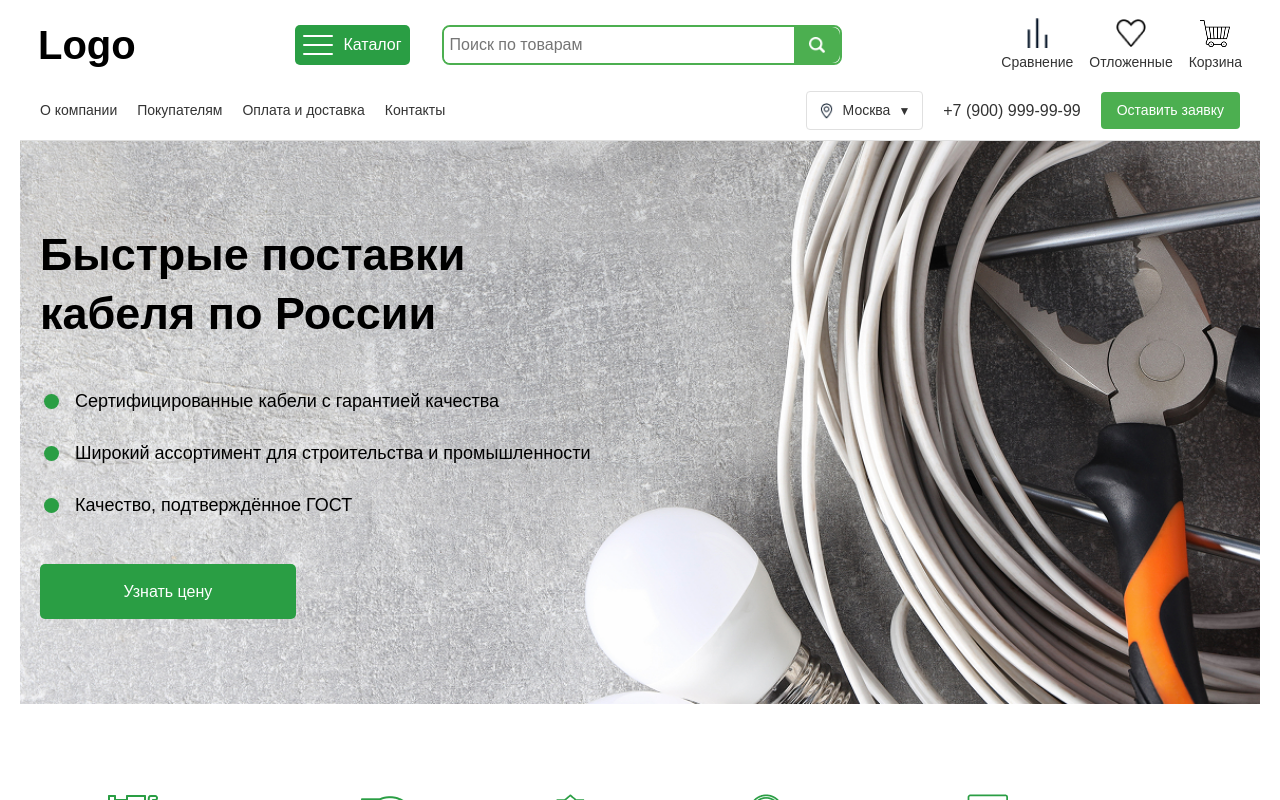
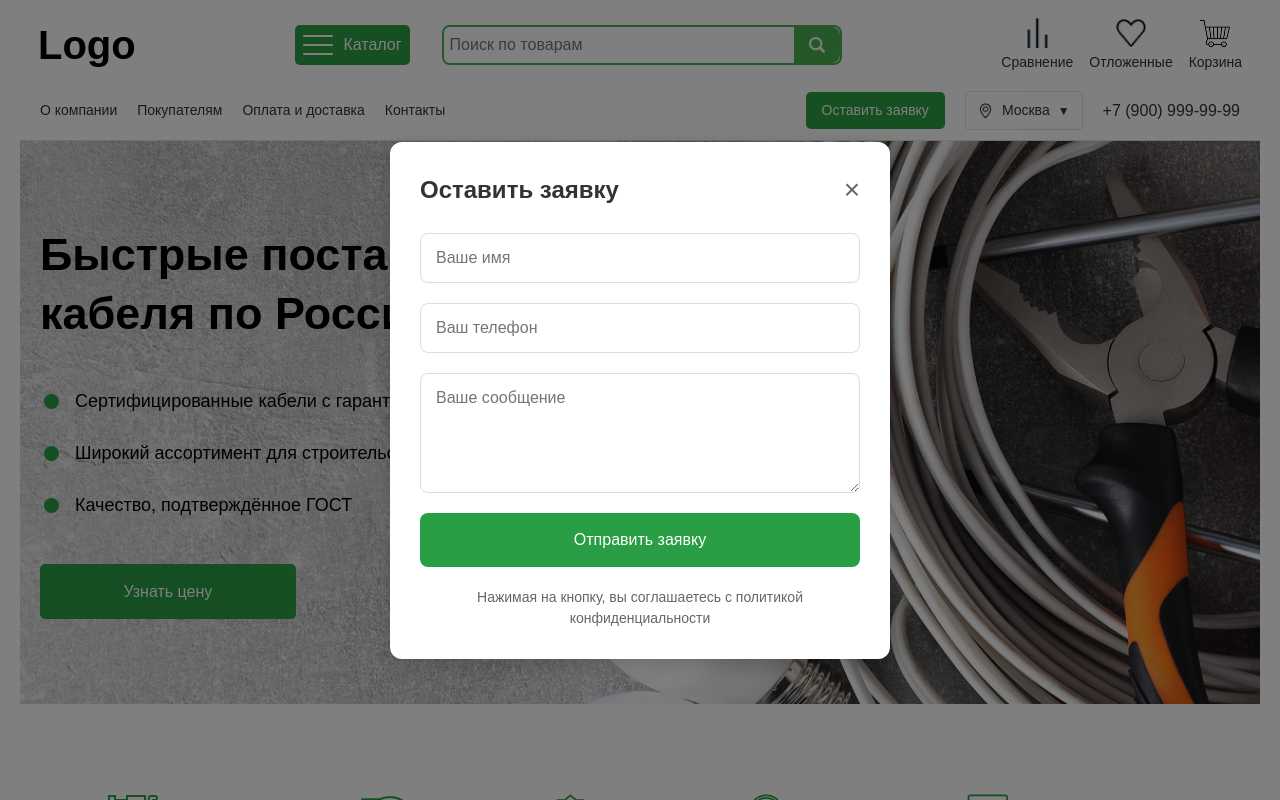
Before and after one commit to MaEsTr0oF/Repository, a React (Vite) app: page / in a window 1280 px wide. Both pictures are taken after a click on the button "Оставить заявку". Shown: the top 800 px of the page. Built offline with nearby package versions, Linux system fonts and the light colour scheme.

Commit message:
Add 2 modals + update productCard page

```diff
--- /dev/null
+++ b/src/components/RequestForm/RequestForm.module.css
@@ -0,0 +1,142 @@
+.modalOverlay {
+  position: fixed;
+  top: 0;
+  left: 0;
+  right: 0;
+  bottom: 0;
+  background-color: rgba(0, 0, 0, 0.5);
+  display: flex;
+  justify-content: center;
+  align-items: center;
+  z-index: 1000;
+  animation: fadeIn 0.3s ease-out;
+}
+
+.modalContent {
+  background: white;
+  padding: 30px;
+  border-radius: 12px;
+  width: 90%;
+  max-width: 500px;
+  position: relative;
+  animation: slideIn 0.3s ease-out;
+  box-shadow: 0 4px 20px rgba(0, 0, 0, 0.15);
+}
+
+.modalHeader {
+  display: flex;
+  justify-content: space-between;
+  align-items: center;
+  margin-bottom: 25px;
+}
+
+.modalHeader h2 {
+  margin: 0;
+  color: #333;
+  font-size: 24px;
+}
+
+.closeButton {
+  background: none;
+  border: none;
+  font-size: 28px;
+  color: #666;
+  cursor: pointer;
+  padding: 0;
+  line-height: 1;
+  transition: color 0.2s;
+}
+
+.closeButton:hover {
+  color: #333;
+}
+
+.form {
+  display: flex;
+  flex-direction: column;
+  gap: 20px;
+}
+
+.formGroup {
+  display: flex;
+  flex-direction: column;
+}
+
+.input,
+.textarea {
+  padding: 12px 15px;
+  border: 1px solid #ddd;
+  border-radius: 8px;
+  font-size: 16px;
+  transition: border-color 0.3s;
+}
+
+.input:focus,
+.textarea:focus {
+  outline: none;
+  border-color: #2A9E44;
+}
+
+.textarea {
+  min-height: 120px;
+  resize: vertical;
+}
+
+.submitButton {
+  background-color: #2A9E44;
+  color: white;
+  border: none;
+  border-radius: 8px;
+  padding: 15px;
+  font-size: 16px;
+  cursor: pointer;
+  transition: background-color 0.3s;
+}
+
+.submitButton:hover {
+  background-color: #238a3a;
+}
+
+.privacy {
+  font-size: 14px;
+  color: #666;
+  text-align: center;
+  margin: 0;
+}
+
+@keyframes fadeIn {
+  from {
+    opacity: 0;
+  }
+  to {
+    opacity: 1;
+  }
+}
+
+@keyframes slideIn {
+  from {
+    transform: translateY(-20px);
+    opacity: 0;
+  }
+  to {
+    transform: translateY(0);
+    opacity: 1;
+  }
+}
+
+@media (max-width: 768px) {
+  .modalContent {
+    width: 95%;
+    padding: 20px;
+  }
+
+  .modalHeader h2 {
+    font-size: 20px;
+  }
+
+  .input,
+  .textarea,
+  .submitButton {
+    font-size: 15px;
+  }
+}
--- /dev/null
+++ b/src/components/RequestForm/RequestForm.tsx
@@ -0,0 +1,88 @@
+import { useState, FormEvent } from 'react';
+import styles from './RequestForm.module.css';
+
+interface RequestFormProps {
+  isOpen: boolean;
+  onClose: () => void;
+}
+
+export default function RequestForm({ isOpen, onClose }: RequestFormProps) {
+  const [formData, setFormData] = useState({
+    name: '',
+    phone: '',
+    message: ''
+  });
+
+  const handleSubmit = (e: FormEvent) => {
+    e.preventDefault();
+    console.log('Form submitted:', formData);
+    setFormData({ name: '', phone: '', message: '' });
+    onClose();
+  };
+
+  const handleChange = (e: React.ChangeEvent<HTMLInputElement | HTMLTextAreaElement>) => {
+    const { name, value } = e.target;
+    setFormData(prev => ({
+      ...prev,
+      [name]: value
+    }));
+  };
+
+  if (!isOpen) return null;
+
+  return (
+    <div className={styles.modalOverlay} onClick={onClose}>
+      <div className={styles.modalContent} onClick={e => e.stopPropagation()}>
+        <div className={styles.modalHeader}>
+          <h2>Оставить заявку</h2>
+          <button className={styles.closeButton} onClick={onClose}>×</button>
+        </div>
+
+        <form onSubmit={handleSubmit} className={styles.form}>
+          <div className={styles.formGroup}>
+            <input
+              type="text"
+              name="name"
+              placeholder="Ваше имя"
+              value={formData.name}
+              onChange={handleChange}
+              required
+              className={styles.input}
+            />
+          </div>
+
+          <div className={styles.formGroup}>
+            <input
+              type="tel"
+              name="phone"
+              placeholder="Ваш телефон"
+              value={formData.phone}
+              onChange={handleChange}
+              required
+              className={styles.input}
+            />
+          </div>
+
+          <div className={styles.formGroup}>
+            <textarea
+              name="message"
+              placeholder="Ваше сообщение"
+              value={formData.message}
+              onChange={handleChange}
+              required
+              className={styles.textarea}
+            />
+          </div>
+
+          <button type="submit" className={styles.submitButton}>
+            Отправить заявку
+          </button>
+
+          <p className={styles.privacy}>
+            Нажимая на кнопку, вы соглашаетесь с политикой конфиденциальности
+          </p>
+        </form>
+      </div>
+    </div>
+  );
+}
--- a/src/components/header/PhoneMap/PhoneMap.tsx
+++ b/src/components/header/PhoneMap/PhoneMap.tsx
@@ -39,9 +39,7 @@ export default function PhoneMap() {
 				)}
 			</div>
 			<div className={styles.phoneNumber}>+7 (900) 999-99-99</div>
-			<button type="submit" className={styles.button}>
-				<span>Оставить заявку</span>
-			</button>
+
 		</div>
 	);
 }
--- a/src/components/header/SubHeader.module.css
+++ b/src/components/header/SubHeader.module.css
@@ -29,6 +29,21 @@
   gap: 20px;
 }
 
+.requestButton {
+  padding: 8px 16px;
+  background-color: #2A9E44;
+  color: white;
+  border: none;
+  border-radius: 5px;
+  font-size: 14px;
+  cursor: pointer;
+  transition: background-color 0.3s ease;
+}
+
+.requestButton:hover {
+  background-color: #238a3a;
+}
+
 @media (max-width: 768px) {
   .subHeader {
     padding: 10px;
@@ -41,4 +56,9 @@
   .rightSection {
     gap: 15px;
   }
+
+  .requestButton {
+    padding: 6px 12px;
+    font-size: 13px;
+  }
 }
--- a/src/components/header/SubHeader.tsx
+++ b/src/components/header/SubHeader.tsx
@@ -1,8 +1,12 @@
+import { useState } from 'react';
 import { Link } from "react-router-dom";
 import PhoneMap from "./PhoneMap/PhoneMap";
 import styles from "./SubHeader.module.css";
+import RequestForm from '../RequestForm/RequestForm';
 
 export default function SubHeader() {
+  const [isModalOpen, setIsModalOpen] = useState(false);
+
   return (
     <div className={styles.subHeader}>
       <div className={styles.navigation}>
@@ -12,8 +16,19 @@ export default function SubHeader() {
         <Link to="/contacts" className={styles.navLink}>Контакты</Link>
       </div>
       <div className={styles.rightSection}>
+        <button
+          className={styles.requestButton}
+          onClick={() => setIsModalOpen(true)}
+        >
+          Оставить заявку
+        </button>
         <PhoneMap />
       </div>
+
+      <RequestForm
+        isOpen={isModalOpen}
+        onClose={() => setIsModalOpen(false)}
+      />
     </div>
   );
 }
--- a/src/components/main/MainContForm/MainContForm.tsx
+++ b/src/components/main/MainContForm/MainContForm.tsx
@@ -1,8 +1,32 @@
+import { useState, FormEvent } from 'react';
 import teleg from "/img/teleg.png";
 import whats from "/img/whats.png";
 import "./MainContForm.css";
+import Modal from '../../Modal/Modal';
 
 export default function MainContForm() {
+  const [isModalOpen, setIsModalOpen] = useState(false);
+  const [formData, setFormData] = useState({
+    name: '',
+    phone: '',
+    message: ''
+  });
+
+  const handleSubmit = (e: FormEvent) => {
+    e.preventDefault();
+    console.log('Form submitted:', formData);
+    setIsModalOpen(true);
+    setFormData({ name: '', phone: '', message: '' });
+  };
+
+  const handleChange = (e: React.ChangeEvent<HTMLInputElement | HTMLTextAreaElement>) => {
+    const { name, value } = e.target;
+    setFormData(prev => ({
+      ...prev,
+      [name]: value
+    }));
+  };
+
   const data = {
     adress: {
       label: "Адрес",
@@ -19,6 +43,7 @@ export default function MainContForm() {
   };
 
   return (
+    <>
       <div className="main-container">
         <div className="contact-wrapper">
           {/* Левая часть */}
@@ -37,31 +62,54 @@ export default function MainContForm() {
               </div>
             </div>
           </div>
-        <div className="contact-form">
+          <form className="contact-form" onSubmit={handleSubmit}>
             <h2 className="form-title">
               Остались вопросы? Оставьте заявку и мы свяжемся с Вами
             </h2>
             <div className="form-input-group">
-            <input type="text" placeholder="Имя" className="form-input" />
               <input
                 type="text"
+                placeholder="Имя"
+                className="form-input"
+                name="name"
+                value={formData.name}
+                onChange={handleChange}
+                required
+              />
+              <input
+                type="tel"
                 placeholder="+7 (000) 000-00-00"
                 className="form-input"
+                name="phone"
+                value={formData.phone}
+                onChange={handleChange}
+                required
               />
             </div>
             <textarea
-            name="question"
+              name="message"
               placeholder="Ваш вопрос"
               className="form-textarea"
+              value={formData.message}
+              onChange={handleChange}
+              required
             />
             <div className="form-footer">
-            <button className="form-button">Отправить</button>
+              <button type="submit" className="form-button">Отправить</button>
               <span className="form-note">
                 *Нажимая на кнопку, вы соглашаетесь с политикой конфиденциальности
               </span>
             </div>
+          </form>
         </div>
       </div>
-    </div>
+
+      <Modal
+        isOpen={isModalOpen}
+        onClose={() => setIsModalOpen(false)}
+        title="Спасибо за обращение!"
+        message="Мы получили вашу заявку и свяжемся с вами в ближайшее время."
+      />
+    </>
   );
 }
--- a/src/components/main/ProductCard.tsx
+++ b/src/components/main/ProductCard.tsx
@@ -1,18 +1,31 @@
+import { useNavigate } from 'react-router-dom';
+
 interface Props {
 	imagesrc: string;
 	label: string;
-	text:string;
-	cost:string;
+	text: string;
+	cost: string;
 }
-export default function ProductCard({imagesrc,label,text,cost}:Props){
+
+export default function ProductCard({imagesrc, label, text, cost}: Props) {
+	const navigate = useNavigate();
+
+	const handleClick = () => {
+		navigate('/product/1', { state: { productImage: imagesrc, title: label, description: text, price: cost } });
+	};
+
 	return(
 		<div style={{display:"flex",flexDirection:"column",gap:15,width:"100%",height:"100%",alignItems:"start",justifyContent:"space-between"}}>
 			<img src={imagesrc} style={{boxShadow: "0px 0px 10px rgba(0, 0, 0, 0.1)",width:"100%",height:"220px",objectFit:"cover",borderRadius:"5px"}} alt="" />
 			<h2 style={{fontSize:"18px",fontWeight:"bold"}}>{label}</h2>
 			<span style={{fontSize:"16px"}}>{text}</span>
 			{cost!="0" ? <span style={{color:"#2A9E44",fontSize:16}}>{`Цена: от ${cost} руб.`}</span> : <span style={{color:"#2A9E44",fontSize:16}}>Цена: по запросу</span> }
-		<button type="submit" style={{height:35,width:173,color:"white",background:"#2A9E44",padding:"0.5rem",borderRadius:5,display:"flex",alignItems:"center",justifyContent:"center"}}>
-			<span>Товары</span>
+			<button
+				onClick={handleClick}
+				type="button"
+				style={{height:35,width:173,color:"white",background:"#2A9E44",padding:"0.5rem",borderRadius:5,display:"flex",alignItems:"center",justifyContent:"center"}}
+			>
+				<span>Подробнее</span>
 			</button>
 		</div>
 	)
```
Also changed, not shown: src/components/ProductPage/ProductPage.tsx (+9 -16 lines). Lines whose indentation alone changed are shown as unchanged.
